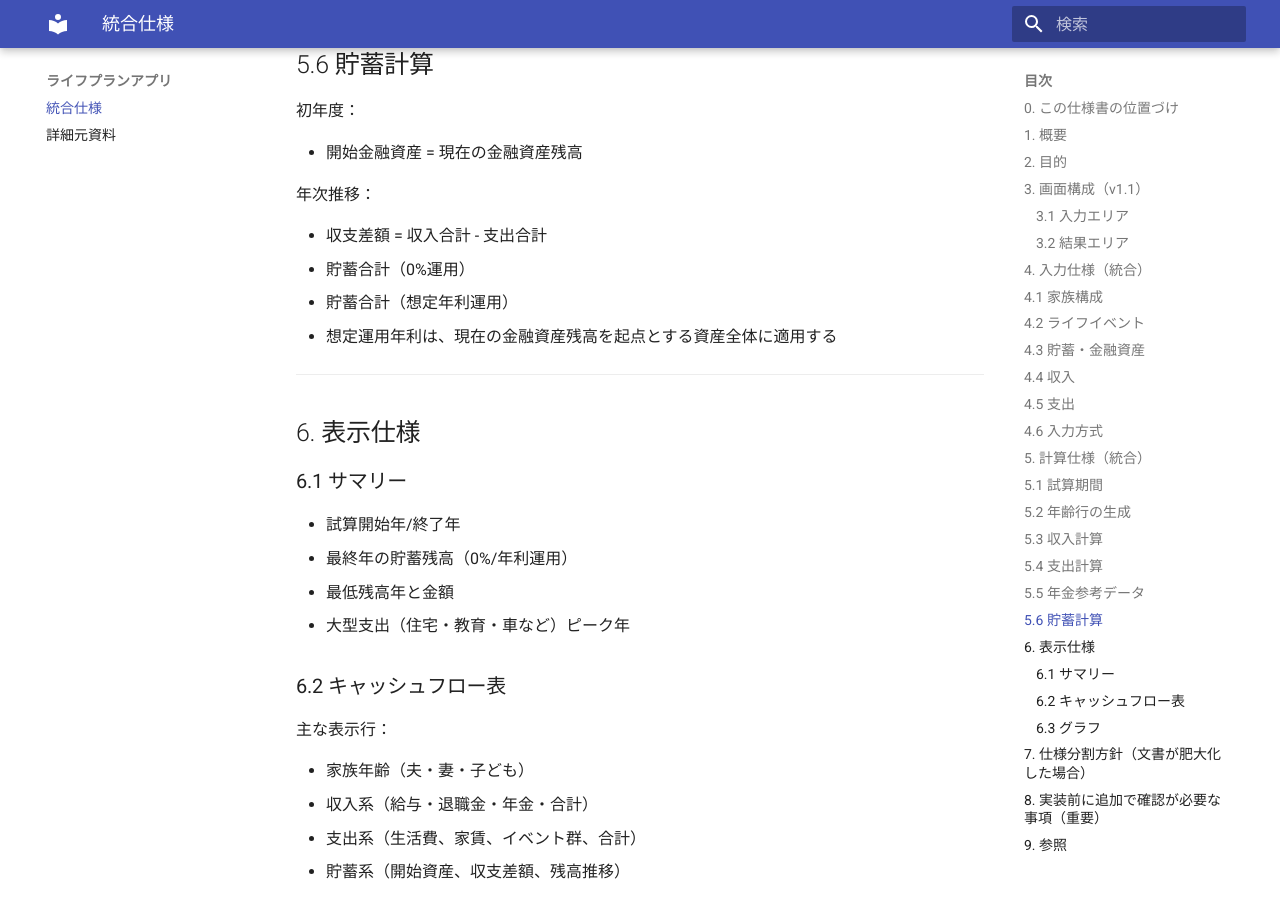
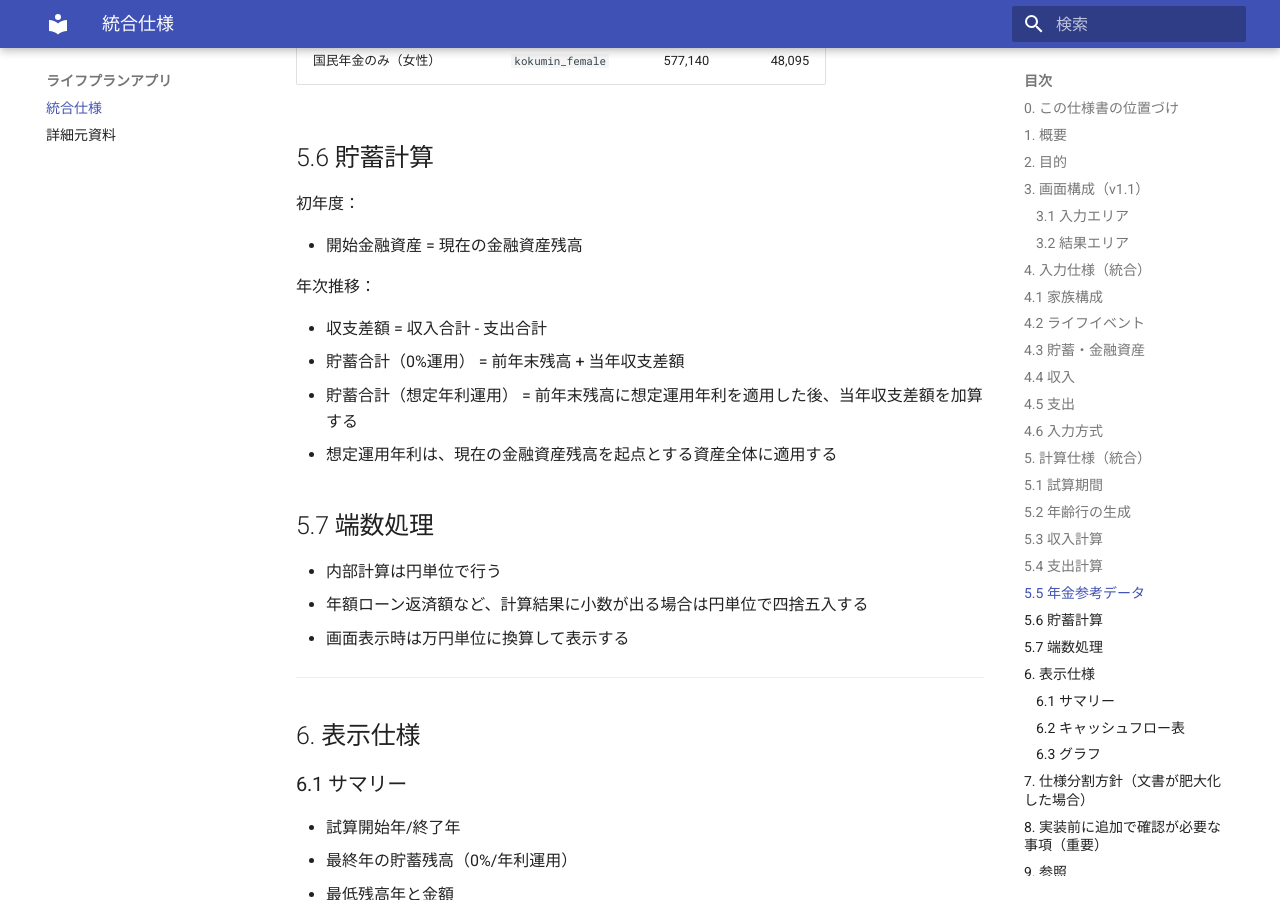
Before and after one commit to Kinagaki-525/LifePlan, an MkDocs documentation site: the page built from docs/index.md, in a window 1280 px wide and 900 px high, scrolled down 5375 px. Built offline with MkDocs 1.6.1 and Material for MkDocs 9.7.7, drawn with Linux system fonts in a browser that asks for light colours; some of the changed text lies outside the part shown.

Commit message:
詳細仕様を詰めました。

```diff
--- a/docs/index.md
+++ b/docs/index.md
@@ -153,6 +153,8 @@
   - 借入額は直接支出にせず、借入額を元本にした年額ローン返済額を計上する
   - 購入年は頭金と年額ローン返済額、次年度以降は年額ローン返済額のみを計上する
   - 想定金利は年利（%）として扱う
+  - 年額ローン返済額は、借入額を元本、想定金利を年利、ローン年数を返済年数とした元利均等返済で算出する
+  - 年利0%の場合は `借入額 ÷ ローン年数` を年額ローン返済額とする
   - 年額ローン返済額を算出し、その年額をそのまま支出に計上する
   - ローン年数は返済を計上する総年数とし、購入年を1年目として数える
   - 例：購入年齢30歳、ローン年数35年の場合、30歳年から64歳年まで35年分を計上する
@@ -181,9 +183,15 @@
 年次推移：
 
 - 収支差額 = 収入合計 - 支出合計
-- 貯蓄合計（0%運用）
-- 貯蓄合計（想定年利運用）
+- 貯蓄合計（0%運用） = 前年末残高 + 当年収支差額
+- 貯蓄合計（想定年利運用） = 前年末残高に想定運用年利を適用した後、当年収支差額を加算する
   - 想定運用年利は、現在の金融資産残高を起点とする資産全体に適用する
+
+## 5.7 端数処理
+
+- 内部計算は円単位で行う
+- 年額ローン返済額など、計算結果に小数が出る場合は円単位で四捨五入する
+- 画面表示時は万円単位に換算して表示する
 
 ---
 
```
